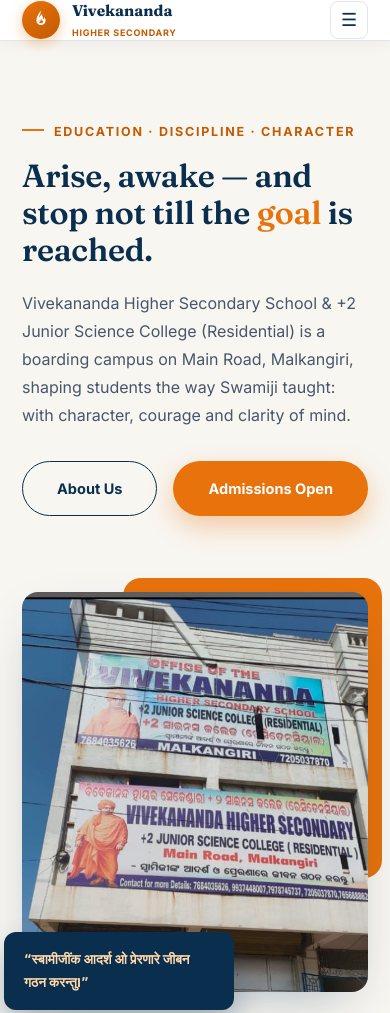
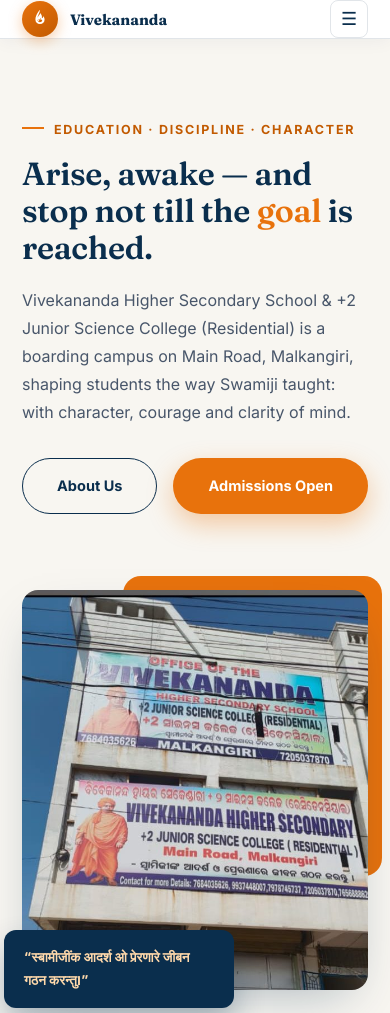
Before and after one commit to sourabthebillionaire-collab/Vivekananda, a plain HTML site: page index.html in a window 390 px wide. Shown: the top 1013 px of the page. Drawn offline with Linux system fonts and the light colour scheme.

Commit message:
Update style.css

```diff
--- a/style.css
+++ b/style.css
@@ -234,9 +234,9 @@
   .nav-cta{display:none;}
   .burger{display:block;}
   .navrow{gap:14px;}
-  .brand-mark{width:38px;height:38px;}
-  .brand-text .name{font-size:15.5px;}
-  .brand-text .sub{font-size:9px;white-space:nowrap;}
+  .brand-mark{width:36px;height:36px;}
+  .brand-text .name{font-size:15px;}
+  .brand-text .sub{display:none;}
   .hero .wrap{grid-template-columns:1fr;padding-bottom:40px;}
   .hero-visual{margin-top:20px;}
   .qv-grid{grid-template-columns:repeat(2,1fr);transform:none;margin-bottom:0;margin-top:36px;}
@@ -265,4 +265,4 @@
 }
 @media (max-width:360px){
   .brand-text .sub{display:none;}
-}
+  }
```
